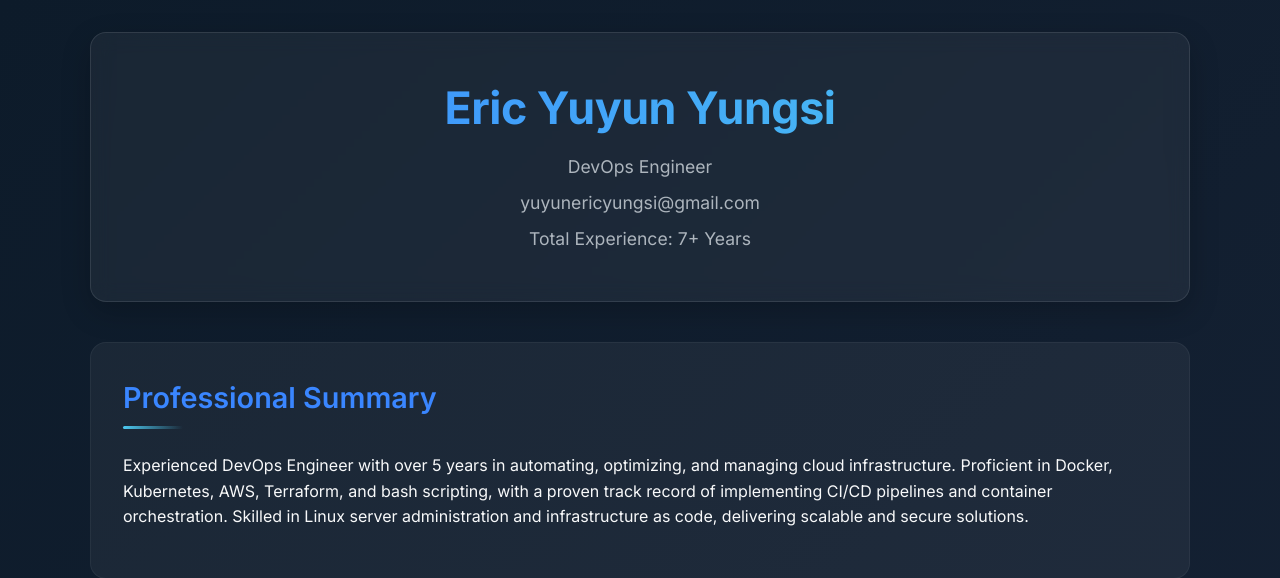
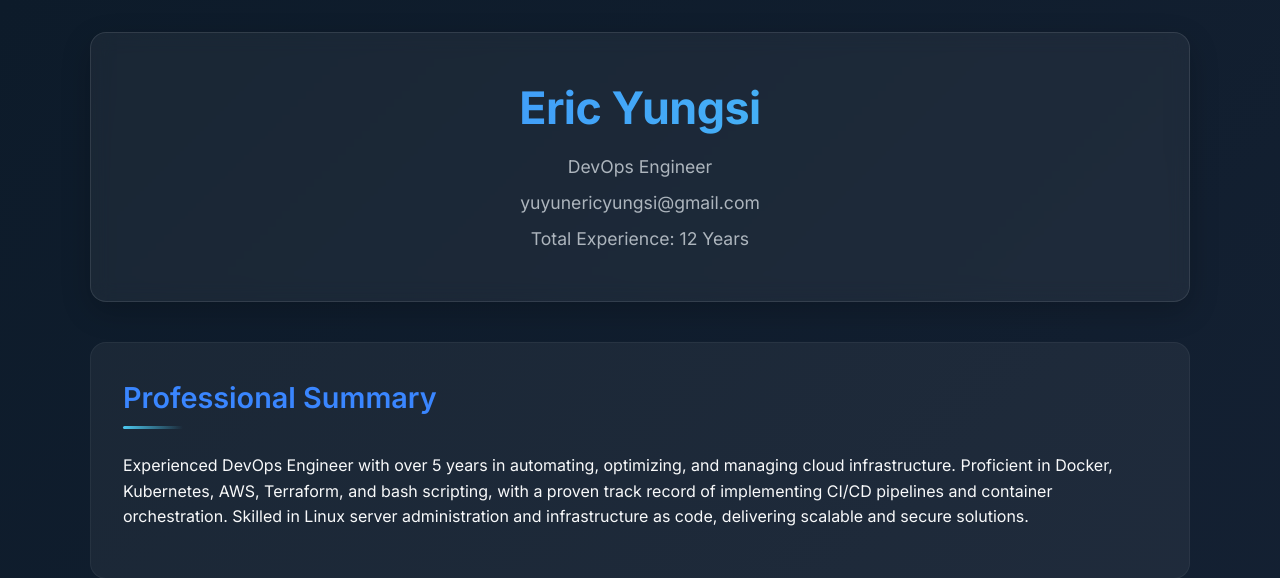
Before and after one commit to Eyungsi/kuberntes-cicd, a Flask app: page / in a window 1280 px wide. Shown: the top 578 px of the page. Run offline with Flask 3, Linux system fonts and the light colour scheme.

Commit message:
New changes to app1

```diff
--- a/templates/index.html
+++ b/templates/index.html
@@ -271,10 +271,10 @@
 <body>
     <div class="container">
         <header class="header">
-            <h1>Eric Yuyun Yungsi</h1>
+            <h1>Eric Yungsi</h1>
             <p>DevOps Engineer</p>
             <p>yuyunericyungsi@gmail.com</p>
-            <p>Total Experience: 7+ Years</p>
+            <p>Total Experience: 12 Years</p>
         </header>
 
         <section class="section summary">
```
